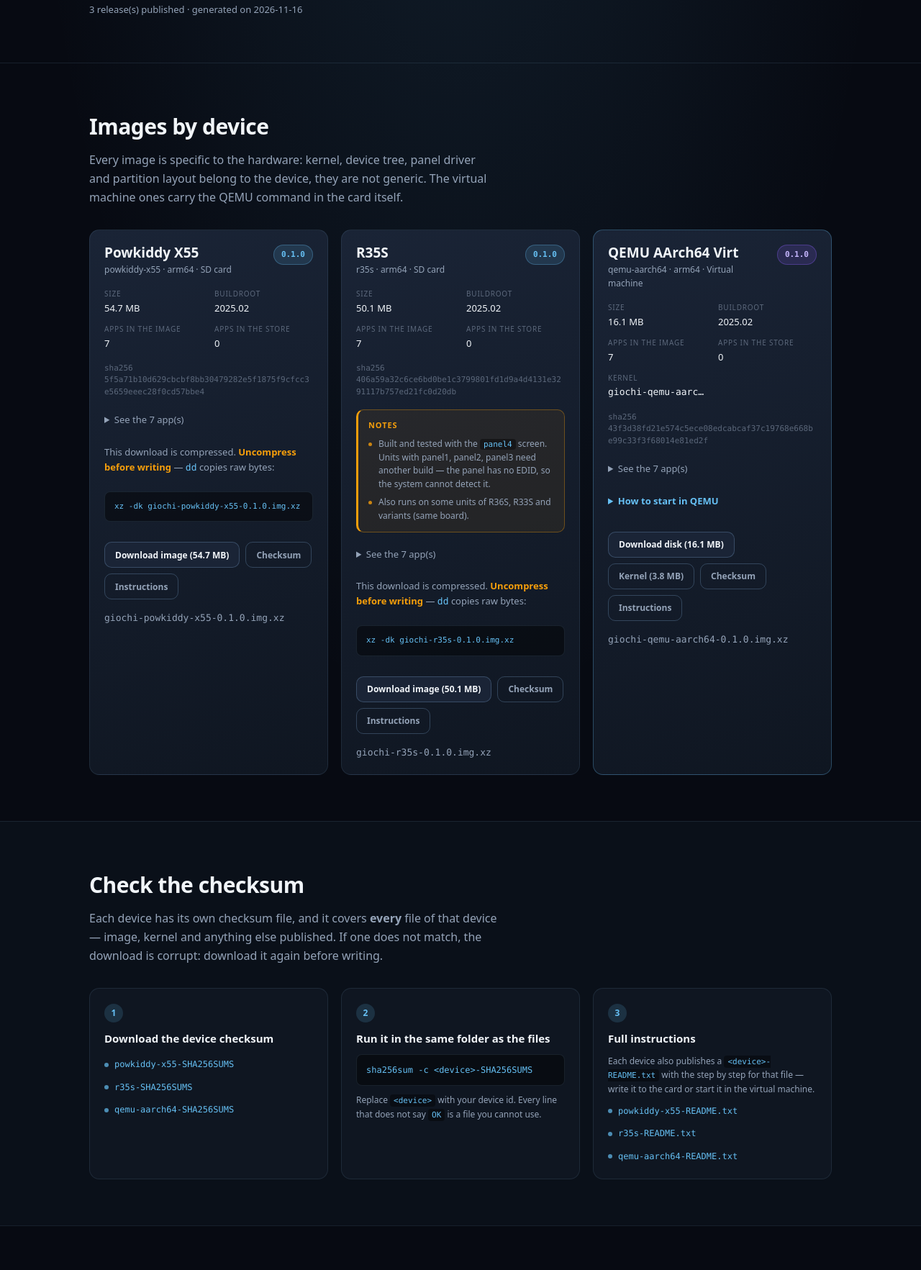
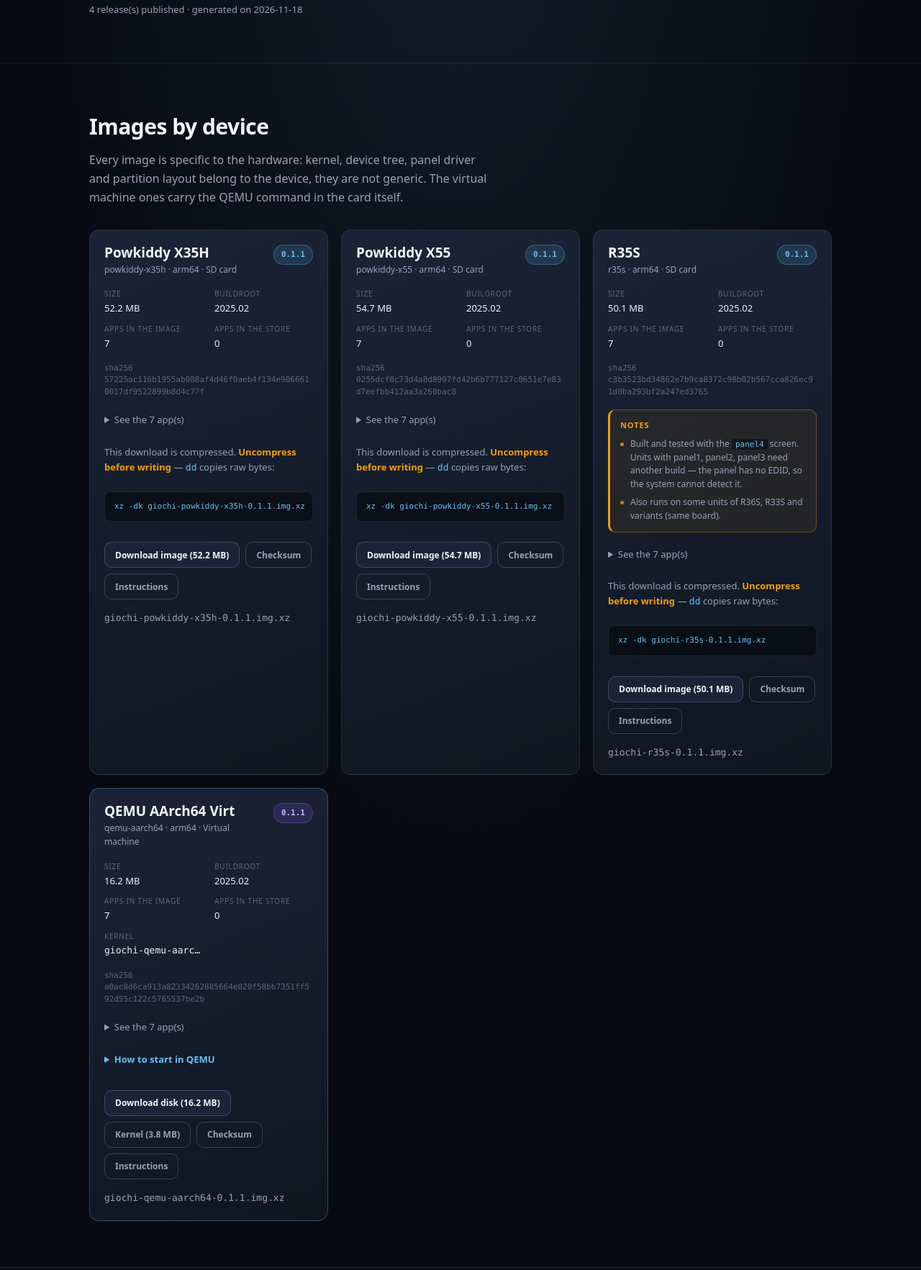
Before and after one commit to xtrempkch-droid/GIOCHI-OS, a website: page index.html in a window 1280 px wide. Shown: the part 599-2364 px from the top of the page at 72% size. Drawn offline with Linux system fonts and the light colour scheme.

Commit message:
site: página de download da 0.1.1

```diff
--- a/index.html
+++ b/index.html
@@ -543,6 +543,7 @@ pre code{color:var(--accent)}
           <details class="submenu">
             <summary data-i18n="nav.download">Download</summary>
             <ul>
+              <li><a href="#baixar-powkiddy-x35h">Powkiddy X35H <span data-i18n="card.kindCard">SD card</span></a></li>
               <li><a href="#baixar-powkiddy-x55">Powkiddy X55 <span data-i18n="card.kindCard">SD card</span></a></li>
               <li><a href="#baixar-r35s">R35S <span data-i18n="card.kindCard">SD card</span></a></li>
               <li><a href="#baixar-qemu-aarch64">QEMU AArch64 Virt <span data-i18n="card.kindVirtual">Virtual machine</span></a></li>
@@ -565,6 +566,7 @@ pre code{color:var(--accent)}
             <summary data-i18n="nav.devices">Devices</summary>
             <ul>
               <li><a href="#aparelhos" data-i18n="nav.deviceList">List and requirements</a></li>
+              <li><a href="#aparelho-powkiddy-x35h">powkiddy-x35h <span>arm64</span></a></li>
               <li><a href="#aparelho-powkiddy-x55">powkiddy-x55 <span>arm64</span></a></li>
               <li><a href="#aparelho-r35s">r35s <span>arm64</span></a></li>
               <li><a href="#aparelho-qemu-aarch64">qemu-aarch64 <span>arm64</span></a></li>
@@ -626,7 +628,7 @@ pre code{color:var(--accent)}
           <a class="btn btn-primary" href="#baixar" data-i18n="hero.cta.download">See images</a>
           <a class="btn btn-ghost" href="#aparelhos" data-i18n="hero.cta.devices">Supported devices</a>
         </div>
-        <p class="muted small" data-i18n="hero.count" data-i18n-vars='{"n":3,"data":"2026-11-16"}'>3 release(s) published · generated on 2026-11-16</p>
+        <p class="muted small" data-i18n="hero.count" data-i18n-vars='{"n":4,"data":"2026-11-18"}'>4 release(s) published · generated on 2026-11-18</p>
       </div>
 
       <div class="hero-logo">
@@ -646,13 +648,44 @@ pre code{color:var(--accent)}
 
       <div class="grid">
 
+    <article class="card" id="baixar-powkiddy-x35h">
+      <header>
+        <div>
+          <h2>Powkiddy X35H</h2>
+          <p class="muted">powkiddy-x35h · arm64 · <span data-i18n="card.kindCard">SD card</span></p>
+        </div>
+        <span class="badge">0.1.1</span>
+      </header>
+
+      <dl class="specs">
+        <div><dt data-i18n="card.size">Size</dt><dd>52.2 MB</dd></div>
+        <div><dt data-i18n="card.buildroot">Buildroot</dt><dd>2025.02</dd></div>
+        <div><dt data-i18n="card.appsImage">Apps in the image</dt><dd>7</dd></div>
+        <div><dt data-i18n="card.appsStore">Apps in the store</dt><dd>0</dd></div>
+
+      </dl>
+
+      <p class="sha" dir="ltr">sha256 57225ac116b1955ab088af4d46f0aeb4f134e9066610017df9522899b8d4c77f</p>
+
+      <details><summary data-i18n="card.showApps" data-i18n-vars='{"n":7}'>See the 7 app(s)</summary><ul class="apps"><li><span>launcher</span><em>0.1.0</em></li><li><span>launcher-star-dust</span><em>0.1.0</em></li><li><span>musica</span><em>0.1.0</em></li><li><span>cobrinha</span><em>1.1.0</em></li><li><span>giochi-defender</span><em>0.2.0</em></li><li><span>giochi-tower</span><em>0.1.0</em></li><li><span>neon-drift</span><em>1.0.1</em></li></ul></details>
+
+
+      <p class="muted small hint" data-i18n-html="card.hintTitle">This download is compressed. <strong>Uncompress before writing</strong> — <code>dd</code> copies raw bytes:</p>
+      <pre class="hint"><code>xz -dk giochi-powkiddy-x35h-0.1.1.img.xz</code></pre>
+
+      <div class="downlinks"><a class="btn" href="https://github.com/xtrempkch-droid/GIOCHI-OS/releases/download/v0.1.1/giochi-powkiddy-x35h-0.1.1.img.xz" download data-i18n="card.downloadCard" data-i18n-vars='{"size":"52.2 MB"}'>Download image (52.2 MB)</a>
+        <a class="btn btn-ghost" href="https://github.com/xtrempkch-droid/GIOCHI-OS/releases/download/v0.1.1/powkiddy-x35h-SHA256SUMS" download data-i18n="card.checksum">Checksum</a>
+        <a class="btn btn-ghost" href="https://github.com/xtrempkch-droid/GIOCHI-OS/releases/download/v0.1.1/powkiddy-x35h-README.txt" download data-i18n="card.instructions">Instructions</a></div>
+      <p class="muted mono small">giochi-powkiddy-x35h-0.1.1.img.xz</p>
+    </article>
+
     <article class="card" id="baixar-powkiddy-x55">
       <header>
         <div>
           <h2>Powkiddy X55</h2>
           <p class="muted">powkiddy-x55 · arm64 · <span data-i18n="card.kindCard">SD card</span></p>
         </div>
-        <span class="badge">0.1.0</span>
+        <span class="badge">0.1.1</span>
       </header>
 
       <dl class="specs">
@@ -663,18 +696,18 @@ pre code{color:var(--accent)}
 
       </dl>
 
-      <p class="sha" dir="ltr">sha256 5f5a71b10d629cbcbf8bb30479282e5f1875f9cfcc3e5659eeec28f0cd57bbe4</p>
+      <p class="sha" dir="ltr">sha256 0255dcf8c73d4a8d8997fd42b6b777127c0651e7e83d7eefbb412aa3a260bac8</p>
 
       <details><summary data-i18n="card.showApps" data-i18n-vars='{"n":7}'>See the 7 app(s)</summary><ul class="apps"><li><span>launcher</span><em>0.1.0</em></li><li><span>launcher-star-dust</span><em>0.1.0</em></li><li><span>musica</span><em>0.1.0</em></li><li><span>cobrinha</span><em>1.1.0</em></li><li><span>giochi-defender</span><em>0.2.0</em></li><li><span>giochi-tower</span><em>0.1.0</em></li><li><span>neon-drift</span><em>1.0.1</em></li></ul></details>
 
 
       <p class="muted small hint" data-i18n-html="card.hintTitle">This download is compressed. <strong>Uncompress before writing</strong> — <code>dd</code> copies raw bytes:</p>
-      <pre class="hint"><code>xz -dk giochi-powkiddy-x55-0.1.0.img.xz</code></pre>
+      <pre class="hint"><code>xz -dk giochi-powkiddy-x55-0.1.1.img.xz</code></pre>
 
-      <div class="downlinks"><a class="btn" href="https://github.com/xtrempkch-droid/GIOCHI-OS/releases/download/v0.1.0/giochi-powkiddy-x55-0.1.0.img.xz" download data-i18n="card.downloadCard" data-i18n-vars='{"size":"54.7 MB"}'>Download image (54.7 MB)</a>
-        <a class="btn btn-ghost" href="https://github.com/xtrempkch-droid/GIOCHI-OS/releases/download/v0.1.0/powkiddy-x55-SHA256SUMS" download data-i18n="card.checksum">Checksum</a>
-        <a class="btn btn-ghost" href="https://github.com/xtrempkch-droid/GIOCHI-OS/releases/download/v0.1.0/powkiddy-x55-README.txt" download data-i18n="card.instructions">Instructions</a></div>
-      <p class="muted mono small">giochi-powkiddy-x55-0.1.0.img.xz</p>
+      <div class="downlinks"><a class="btn" href="https://github.com/xtrempkch-droid/GIOCHI-OS/releases/download/v0.1.1/giochi-powkiddy-x55-0.1.1.img.xz" download data-i18n="card.downloadCard" data-i18n-vars='{"size":"54.7 MB"}'>Download image (54.7 MB)</a>
+        <a class="btn btn-ghost" href="https://github.com/xtrempkch-droid/GIOCHI-OS/releases/download/v0.1.1/powkiddy-x55-SHA256SUMS" download data-i18n="card.checksum">Checksum</a>
+        <a class="btn btn-ghost" href="https://github.com/xtrempkch-droid/GIOCHI-OS/releases/download/v0.1.1/powkiddy-x55-README.txt" download data-i18n="card.instructions">Instructions</a></div>
+      <p class="muted mono small">giochi-powkiddy-x55-0.1.1.img.xz</p>
     </article>
 
     <article class="card" id="baixar-r35s">
@@ -683,7 +716,7 @@ pre code{color:var(--accent)}
           <h2>R35S</h2>
           <p class="muted">r35s · arm64 · <span data-i18n="card.kindCard">SD card</span></p>
         </div>
-        <span class="badge">0.1.0</span>
+        <span class="badge">0.1.1</span>
       </header>
 
       <dl class="specs">
@@ -694,7 +727,7 @@ pre code{color:var(--accent)}
 
       </dl>
 
-      <p class="sha" dir="ltr">sha256 406a59a32c6ce6bd0be1c3799801fd1d9a4d4131e3291117b757ed21fc0d20db</p>
+      <p class="sha" dir="ltr">sha256 c3b3523bd34862e7b9ca8372c98b02b567cca826ec91d0ba293bf2a247ed3765</p>
 
       <aside class="notas">
         <h3 data-i18n="note.title">Notes</h3>
@@ -707,12 +740,12 @@ pre code{color:var(--accent)}
 
 
       <p class="muted small hint" data-i18n-html="card.hintTitle">This download is compressed. <strong>Uncompress before writing</strong> — <code>dd</code> copies raw bytes:</p>
-      <pre class="hint"><code>xz -dk giochi-r35s-0.1.0.img.xz</code></pre>
+      <pre class="hint"><code>xz -dk giochi-r35s-0.1.1.img.xz</code></pre>
 
-      <div class="downlinks"><a class="btn" href="https://github.com/xtrempkch-droid/GIOCHI-OS/releases/download/v0.1.0/giochi-r35s-0.1.0.img.xz" download data-i18n="card.downloadCard" data-i18n-vars='{"size":"50.1 MB"}'>Download image (50.1 MB)</a>
-        <a class="btn btn-ghost" href="https://github.com/xtrempkch-droid/GIOCHI-OS/releases/download/v0.1.0/r35s-SHA256SUMS" download data-i18n="card.checksum">Checksum</a>
-        <a class="btn btn-ghost" href="https://github.com/xtrempkch-droid/GIOCHI-OS/releases/download/v0.1.0/r35s-README.txt" download data-i18n="card.instructions">Instructions</a></div>
-      <p class="muted mono small">giochi-r35s-0.1.0.img.xz</p>
+      <div class="downlinks"><a class="btn" href="https://github.com/xtrempkch-droid/GIOCHI-OS/releases/download/v0.1.1/giochi-r35s-0.1.1.img.xz" download data-i18n="card.downloadCard" data-i18n-vars='{"size":"50.1 MB"}'>Download image (50.1 MB)</a>
+        <a class="btn btn-ghost" href="https://github.com/xtrempkch-droid/GIOCHI-OS/releases/download/v0.1.1/r35s-SHA256SUMS" download data-i18n="card.checksum">Checksum</a>
+        <a class="btn btn-ghost" href="https://github.com/xtrempkch-droid/GIOCHI-OS/releases/download/v0.1.1/r35s-README.txt" download data-i18n="card.instructions">Instructions</a></div>
+      <p class="muted mono small">giochi-r35s-0.1.1.img.xz</p>
     </article>
 
     <article class="card card-vm" id="baixar-qemu-aarch64">
@@ -721,33 +754,33 @@ pre code{color:var(--accent)}
           <h2>QEMU AArch64 Virt</h2>
           <p class="muted">qemu-aarch64 · arm64 · <span data-i18n="card.kindVirtual">Virtual machine</span></p>
         </div>
-        <span class="badge">0.1.0</span>
+        <span class="badge">0.1.1</span>
       </header>
 
       <dl class="specs">
-        <div><dt data-i18n="card.size">Size</dt><dd>16.1 MB</dd></div>
+        <div><dt data-i18n="card.size">Size</dt><dd>16.2 MB</dd></div>
         <div><dt data-i18n="card.buildroot">Buildroot</dt><dd>2025.02</dd></div>
         <div><dt data-i18n="card.appsImage">Apps in the image</dt><dd>7</dd></div>
         <div><dt data-i18n="card.appsStore">Apps in the store</dt><dd>0</dd></div>
-        <div><dt data-i18n="card.kernel">Kernel</dt><dd class="mono">giochi-qemu-aarch64-0.1.0-Image.xz</dd></div>
+        <div><dt data-i18n="card.kernel">Kernel</dt><dd class="mono">giochi-qemu-aarch64-0.1.1-Image.xz</dd></div>
       </dl>
 
-      <p class="sha" dir="ltr">sha256 43f3d38fd21e574c5ece08edcabcaf37c19768e668be99c33f3f68014e81ed2f</p>
+      <p class="sha" dir="ltr">sha256 a0ac8d6ca913a82334262885664e020f58bb7351ff592d55c122c5765537be2b</p>
 
       <details><summary data-i18n="card.showApps" data-i18n-vars='{"n":7}'>See the 7 app(s)</summary><ul class="apps"><li><span>launcher</span><em>0.1.0</em></li><li><span>launcher-star-dust</span><em>0.1.0</em></li><li><span>musica</span><em>0.1.0</em></li><li><span>cobrinha</span><em>1.1.0</em></li><li><span>giochi-defender</span><em>0.2.0</em></li><li><span>giochi-tower</span><em>0.1.0</em></li><li><span>neon-drift</span><em>1.0.1</em></li></ul></details>
 
 
       <details class="run">
         <summary data-i18n="card.runSummary">How to start in QEMU</summary>
-        <p class="muted" data-i18n="card.runFirst">Uncompress first:</p><pre dir="ltr"><code>xz -dk giochi-qemu-aarch64-0.1.0.img.xz
-xz -dk giochi-qemu-aarch64-0.1.0-Image.xz</code></pre>
+        <p class="muted" data-i18n="card.runFirst">Uncompress first:</p><pre dir="ltr"><code>xz -dk giochi-qemu-aarch64-0.1.1.img.xz
+xz -dk giochi-qemu-aarch64-0.1.1-Image.xz</code></pre>
         <pre dir="ltr"><code>qemu-system-aarch64 \
   -M virt \
   -cpu cortex-a53 \
   -smp 2 \
   -m 512 \
-  -kernel giochi-qemu-aarch64-0.1.0-Image \
-  -drive file=giochi-qemu-aarch64-0.1.0.img,if=virtio,format=raw \
+  -kernel giochi-qemu-aarch64-0.1.1-Image \
+  -drive file=giochi-qemu-aarch64-0.1.1.img,if=virtio,format=raw \
   -append &quot;root=/dev/vda rw console=ttyAMA0&quot; \
   -netdev user,id=net0 \
   -device virtio-net-device,netdev=net0 \
@@ -755,11 +788,11 @@ xz -dk giochi-qemu-aarch64-0.1.0-Image.xz</code></pre>
         <p class="muted" data-i18n-html="card.runNotes">Login <code>root</code>, password <code>giochi-system</code>. To leave the console: <code>Ctrl+A</code>, then <code>X</code>. This image is headless: the console is the interface. Apps are in <code>/opt/giochi/apps</code> — run the launcher with <code>SDL_VIDEODRIVER=dummy</code>.</p>
       </details>
 
-      <div class="downlinks"><a class="btn" href="https://github.com/xtrempkch-droid/GIOCHI-OS/releases/download/v0.1.0/giochi-qemu-aarch64-0.1.0.img.xz" download data-i18n="card.downloadDisk" data-i18n-vars='{"size":"16.1 MB"}'>Download disk (16.1 MB)</a>
-        <a class="btn btn-ghost" href="https://github.com/xtrempkch-droid/GIOCHI-OS/releases/download/v0.1.0/giochi-qemu-aarch64-0.1.0-Image.xz" download data-i18n="card.kernelButton" data-i18n-vars='{"size":"3.8 MB"}'>Kernel (3.8 MB)</a>
-        <a class="btn btn-ghost" href="https://github.com/xtrempkch-droid/GIOCHI-OS/releases/download/v0.1.0/qemu-aarch64-SHA256SUMS" download data-i18n="card.checksum">Checksum</a>
-        <a class="btn btn-ghost" href="https://github.com/xtrempkch-droid/GIOCHI-OS/releases/download/v0.1.0/qemu-aarch64-README.txt" download data-i18n="card.instructions">Instructions</a></div>
-      <p class="muted mono small">giochi-qemu-aarch64-0.1.0.img.xz</p>
+      <div class="downlinks"><a class="btn" href="https://github.com/xtrempkch-droid/GIOCHI-OS/releases/download/v0.1.1/giochi-qemu-aarch64-0.1.1.img.xz" download data-i18n="card.downloadDisk" data-i18n-vars='{"size":"16.2 MB"}'>Download disk (16.2 MB)</a>
+        <a class="btn btn-ghost" href="https://github.com/xtrempkch-droid/GIOCHI-OS/releases/download/v0.1.1/giochi-qemu-aarch64-0.1.1-Image.xz" download data-i18n="card.kernelButton" data-i18n-vars='{"size":"3.8 MB"}'>Kernel (3.8 MB)</a>
+        <a class="btn btn-ghost" href="https://github.com/xtrempkch-droid/GIOCHI-OS/releases/download/v0.1.1/qemu-aarch64-SHA256SUMS" download data-i18n="card.checksum">Checksum</a>
+        <a class="btn btn-ghost" href="https://github.com/xtrempkch-droid/GIOCHI-OS/releases/download/v0.1.1/qemu-aarch64-README.txt" download data-i18n="card.instructions">Instructions</a></div>
+      <p class="muted mono small">giochi-qemu-aarch64-0.1.1.img.xz</p>
     </article>
       </div>
     </div>
@@ -774,9 +807,10 @@ xz -dk giochi-qemu-aarch64-0.1.0-Image.xz</code></pre>
           <span class="num">1</span>
           <h3 data-i18n="verify.step1">Download the device checksum</h3>
           <ul class="links">
-            <li><a href="https://github.com/xtrempkch-droid/GIOCHI-OS/releases/download/v0.1.0/powkiddy-x55-SHA256SUMS" download>powkiddy-x55-SHA256SUMS</a></li>
-              <li><a href="https://github.com/xtrempkch-droid/GIOCHI-OS/releases/download/v0.1.0/r35s-SHA256SUMS" download>r35s-SHA256SUMS</a></li>
-              <li><a href="https://github.com/xtrempkch-droid/GIOCHI-OS/releases/download/v0.1.0/qemu-aarch64-SHA256SUMS" download>qemu-aarch64-SHA256SUMS</a></li>
+            <li><a href="https://github.com/xtrempkch-droid/GIOCHI-OS/releases/download/v0.1.1/powkiddy-x35h-SHA256SUMS" download>powkiddy-x35h-SHA256SUMS</a></li>
+              <li><a href="https://github.com/xtrempkch-droid/GIOCHI-OS/releases/download/v0.1.1/powkiddy-x55-SHA256SUMS" download>powkiddy-x55-SHA256SUMS</a></li>
+              <li><a href="https://github.com/xtrempkch-droid/GIOCHI-OS/releases/download/v0.1.1/r35s-SHA256SUMS" download>r35s-SHA256SUMS</a></li>
+              <li><a href="https://github.com/xtrempkch-droid/GIOCHI-OS/releases/download/v0.1.1/qemu-aarch64-SHA256SUMS" download>qemu-aarch64-SHA256SUMS</a></li>
           </ul>
         </div>
         <div class="step">
@@ -790,9 +824,10 @@ xz -dk giochi-qemu-aarch64-0.1.0-Image.xz</code></pre>
           <h3 data-i18n="verify.step3">Full instructions</h3>
           <p class="muted" data-i18n-html="verify.step3note">Each device also publishes a <code>&lt;device&gt;-README.txt</code> with the step by step for that file — write it to the card or start it in the virtual machine.</p>
           <ul class="links">
-            <li><a href="https://github.com/xtrempkch-droid/GIOCHI-OS/releases/download/v0.1.0/powkiddy-x55-README.txt" download>powkiddy-x55-README.txt</a></li>
-              <li><a href="https://github.com/xtrempkch-droid/GIOCHI-OS/releases/download/v0.1.0/r35s-README.txt" download>r35s-README.txt</a></li>
-              <li><a href="https://github.com/xtrempkch-droid/GIOCHI-OS/releases/download/v0.1.0/qemu-aarch64-README.txt" download>qemu-aarch64-README.txt</a></li>
+            <li><a href="https://github.com/xtrempkch-droid/GIOCHI-OS/releases/download/v0.1.1/powkiddy-x35h-README.txt" download>powkiddy-x35h-README.txt</a></li>
+              <li><a href="https://github.com/xtrempkch-droid/GIOCHI-OS/releases/download/v0.1.1/powkiddy-x55-README.txt" download>powkiddy-x55-README.txt</a></li>
+              <li><a href="https://github.com/xtrempkch-droid/GIOCHI-OS/releases/download/v0.1.1/r35s-README.txt" download>r35s-README.txt</a></li>
+              <li><a href="https://github.com/xtrempkch-droid/GIOCHI-OS/releases/download/v0.1.1/qemu-aarch64-README.txt" download>qemu-aarch64-README.txt</a></li>
           </ul>
         </div>
       </div>
@@ -840,15 +875,15 @@ xz -dk giochi-qemu-aarch64-0.1.0-Image.xz</code></pre>
 
       <details class="run">
         <summary data-i18n="card.runSummary">How to start in QEMU</summary>
-        <p class="muted" data-i18n="card.runFirst">Uncompress first:</p><pre dir="ltr"><code>xz -dk giochi-qemu-aarch64-0.1.0.img.xz
-xz -dk giochi-qemu-aarch64-0.1.0-Image.xz</code></pre>
+        <p class="muted" data-i18n="card.runFirst">Uncompress first:</p><pre dir="ltr"><code>xz -dk giochi-qemu-aarch64-0.1.1.img.xz
+xz -dk giochi-qemu-aarch64-0.1.1-Image.xz</code></pre>
         <pre dir="ltr"><code>qemu-system-aarch64 \
   -M virt \
   -cpu cortex-a53 \
   -smp 2 \
   -m 512 \
-  -kernel giochi-qemu-aarch64-0.1.0-Image \
-  -drive file=giochi-qemu-aarch64-0.1.0.img,if=virtio,format=raw \
+  -kernel giochi-qemu-aarch64-0.1.1-Image \
+  -drive file=giochi-qemu-aarch64-0.1.1.img,if=virtio,format=raw \
   -append &quot;root=/dev/vda rw console=ttyAMA0&quot; \
   -netdev user,id=net0 \
   -device virtio-net-device,netdev=net0 \
@@ -876,12 +911,21 @@ xz -dk giochi-qemu-aarch64-0.1.0-Image.xz</code></pre>
             </tr>
           </thead>
           <tbody>
+            <tr id="aparelho-powkiddy-x35h">
+              <td><a href="#baixar-powkiddy-x35h">Powkiddy X35H</a></td>
+              <td class="mono">powkiddy-x35h</td>
+              <td>arm64</td>
+              <td data-i18n="card.kindCard">SD card</td>
+              <td>0.1.1</td>
+              <td>52.2 MB</td>
+              <td>7</td>
+            </tr>
             <tr id="aparelho-powkiddy-x55">
               <td><a href="#baixar-powkiddy-x55">Powkiddy X55</a></td>
               <td class="mono">powkiddy-x55</td>
               <td>arm64</td>
               <td data-i18n="card.kindCard">SD card</td>
-              <td>0.1.0</td>
+              <td>0.1.1</td>
               <td>54.7 MB</td>
               <td>7</td>
             </tr>
@@ -890,7 +934,7 @@ xz -dk giochi-qemu-aarch64-0.1.0-Image.xz</code></pre>
               <td class="mono">r35s</td>
               <td>arm64</td>
               <td data-i18n="card.kindCard">SD card</td>
-              <td>0.1.0</td>
+              <td>0.1.1</td>
               <td>50.1 MB</td>
               <td>7</td>
             </tr>
@@ -899,8 +943,8 @@ xz -dk giochi-qemu-aarch64-0.1.0-Image.xz</code></pre>
               <td class="mono">qemu-aarch64</td>
               <td>arm64</td>
               <td data-i18n="card.kindVirtual">Virtual machine</td>
-              <td>0.1.0</td>
-              <td>16.1 MB</td>
+              <td>0.1.1</td>
+              <td>16.2 MB</td>
               <td>7</td>
             </tr>
           </tbody>
```
